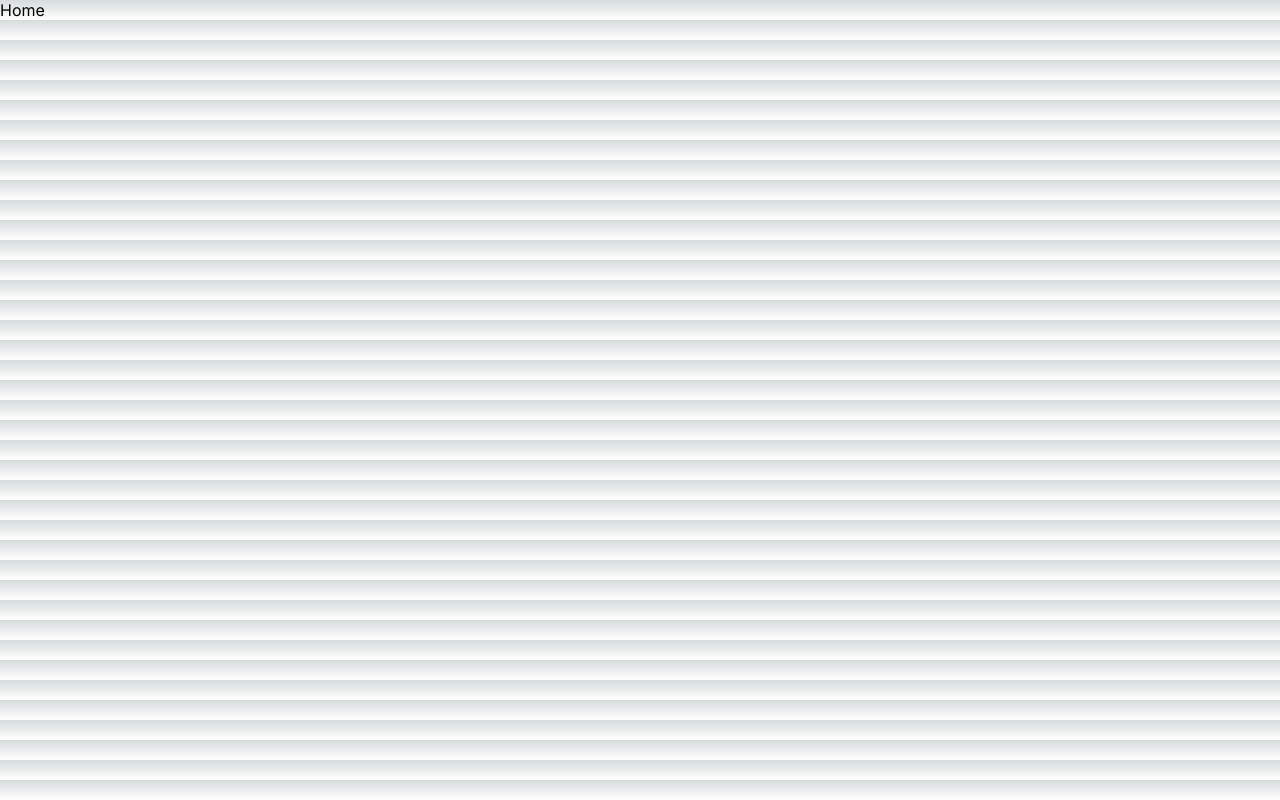
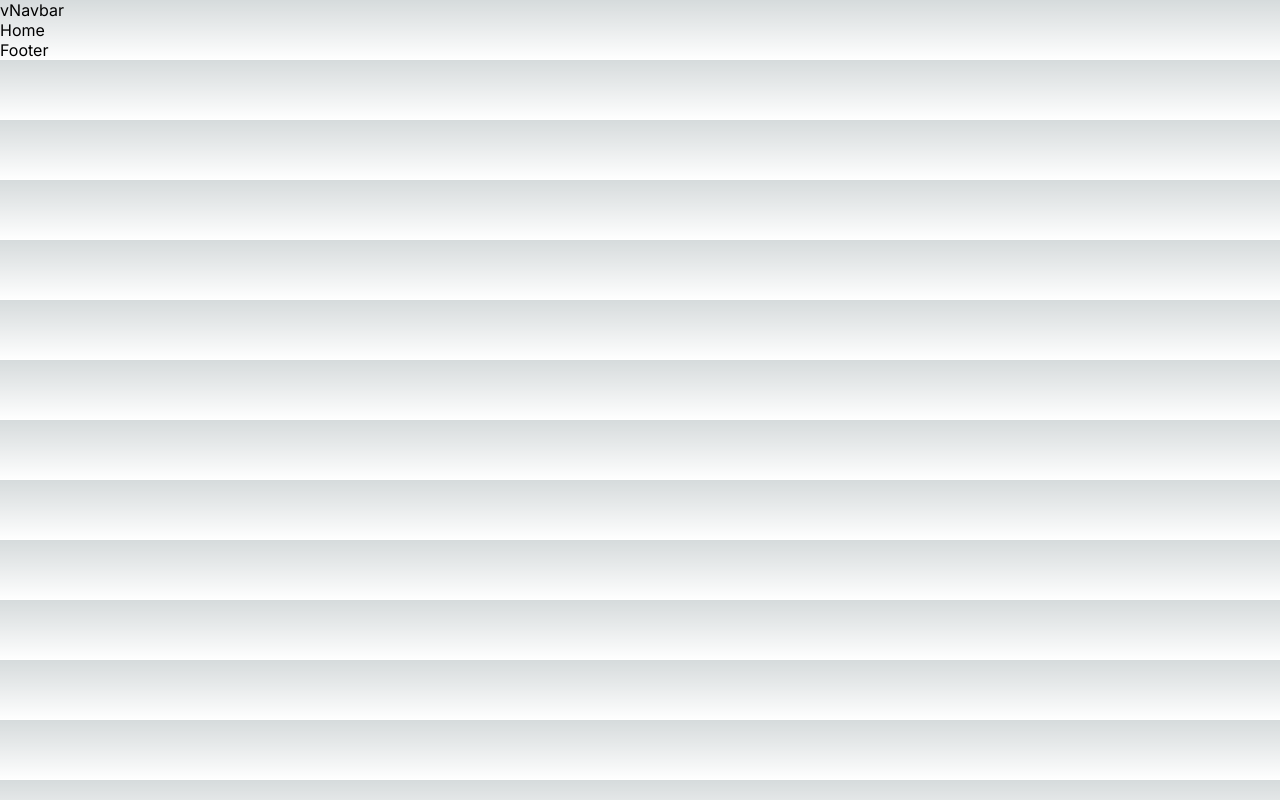
Before and after one commit to PhuongMinhhh/Blog-Next, a Next.js app: page / in a window 1280 px wide. Built offline with nearby package versions, Linux system fonts and the light colour scheme.

Commit message:
update 1

```diff
--- a/src/app/layout.js
+++ b/src/app/layout.js
@@ -1,17 +1,23 @@
-import './globals.css'
-import { Inter } from 'next/font/google'
-
-const inter = Inter({ subsets: ['latin'] })
+import "./globals.css";
+import { Inter } from "next/font/google";
+import Navbar from "@/components/navbar/Navbar";
+import Footer from "@/components/footer/Footer";
+const inter = Inter({ subsets: ["latin"] });
 
 export const metadata = {
-  title: 'Create Next App',
-  description: 'Generated by create next app',
-}
+  title: "Create Next App",
+  description: "Generated by create next app",
+};
 
 export default function RootLayout({ children }) {
   return (
     <html lang="en">
-      <body className={inter.className}>{children}</body>
+      <body className={inter.className}>
+        <Navbar />
+
+        {children}
+        <Footer />
+      </body>
     </html>
-  )
+  );
 }
--- /dev/null
+++ b/src/components/footer/Footer.jsx
@@ -0,0 +1,7 @@
+import React from "react";
+
+const Footer = () => {
+  return <div>Footer</div>;
+};
+
+export default Footer;
--- /dev/null
+++ b/src/components/navbar/Navbar.jsx
@@ -0,0 +1,7 @@
+import React from "react";
+
+const Navbar = () => {
+  return <div>vNavbar</div>;
+};
+
+export default Navbar;
```
Also changed, not shown: src/components/header/Header.jsx (added, +7 -0 lines).
